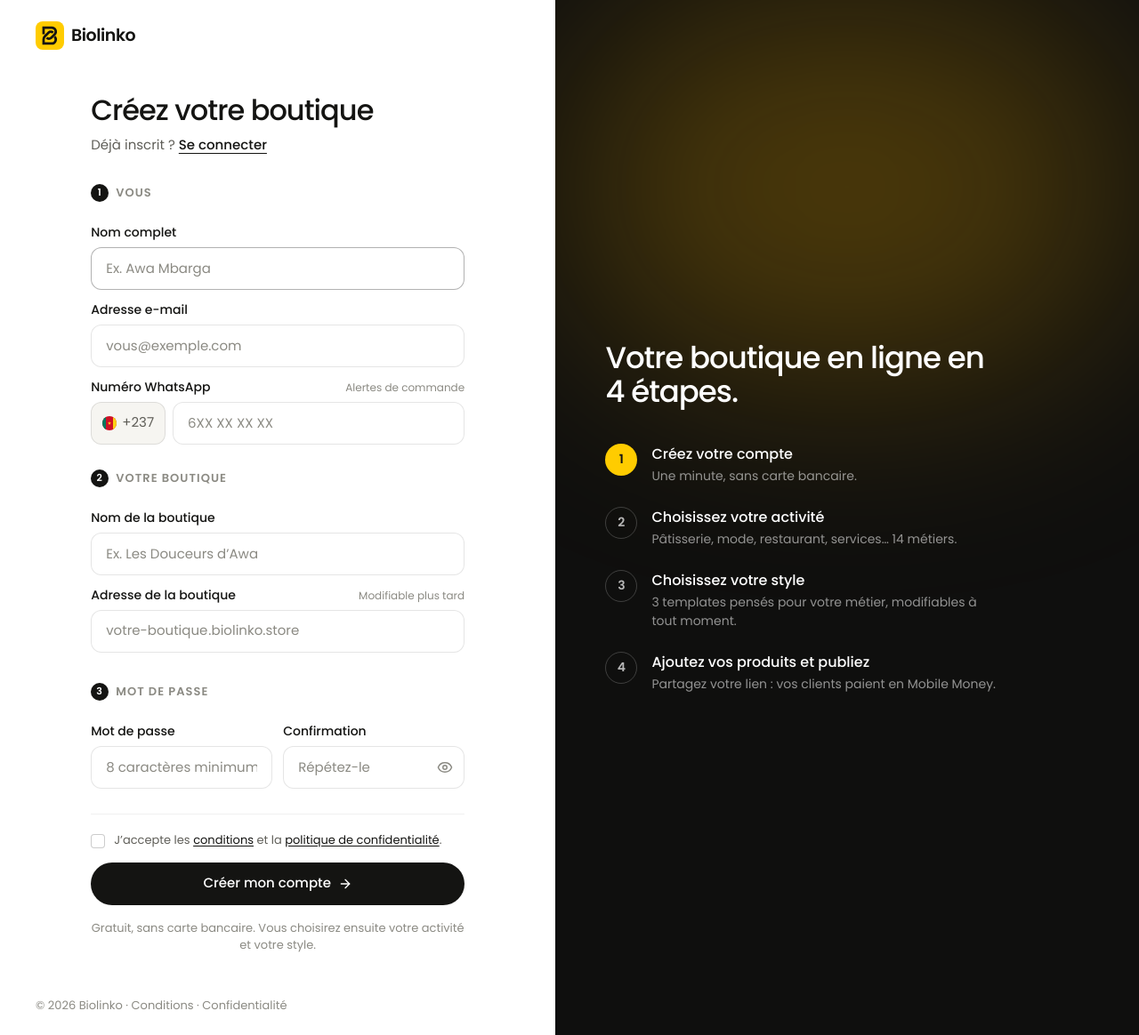
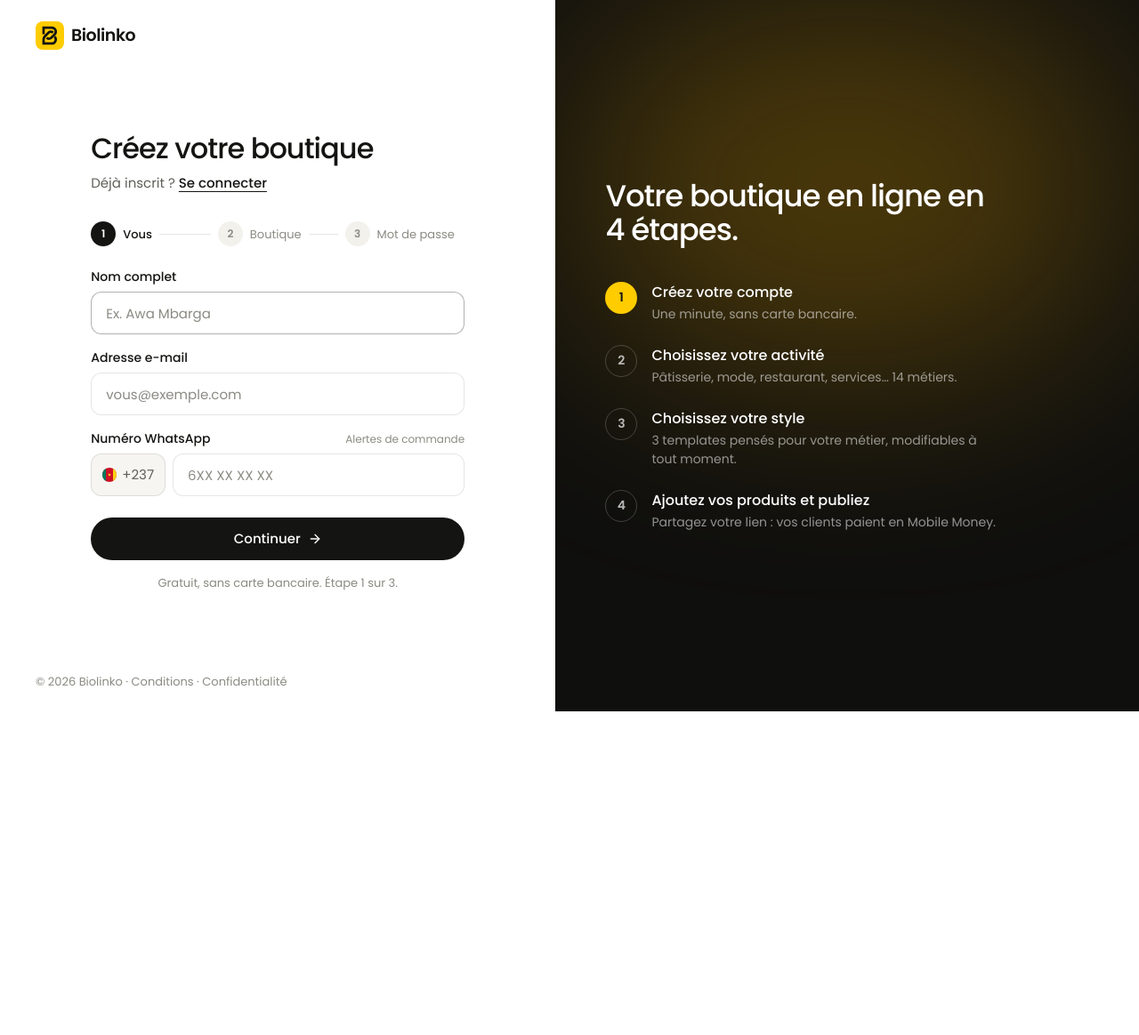
Before and after one commit to Franck-Dimitri/biolinko, a Laravel app: page /register in a window 1280 px wide. Shown: the whole page at 89% size. After the commit the page ends 800 px from the top, so only its background shows below. Run offline with Laravel 12, Linux system fonts and the light colour scheme; style sheets or scripts are compiled from the project's sources; some libraries are stand-ins or nearby versions.

Commit message:
feat(inscription): formulaire en trois étapes

```diff
--- a/resources/js/Pages/Auth/Register.jsx
+++ b/resources/js/Pages/Auth/Register.jsx
@@ -2,27 +2,24 @@ import InputError from '@/Components/UI/InputError';
 import PlanIntentBanner from '@/Components/Dashboard/PlanIntentBanner';
 import AuthShell, { fieldClass, primaryButtonClass } from '@/Layouts/AuthShell';
 import { Head, Link, useForm } from '@inertiajs/react';
-import { useState } from 'react';
-import { ArrowRight, Eye, EyeOff, Loader2 } from 'lucide-react';
+import { useEffect, useState } from 'react';
+import { AnimatePresence, motion } from 'framer-motion';
+import { ArrowLeft, ArrowRight, Check, Eye, EyeOff, Loader2 } from 'lucide-react';
 import SlugField, { slugify, useSlugCheck } from '@/Components/Store/SlugField';
 
 /** « maison-ngono » → « Maison Ngono » (adresse réservée sur la landing). */
 const displayName = (slug) => slug.split('-').map((w) => w.charAt(0).toUpperCase() + w.slice(1)).join(' ');
 
 /*
- * Inscription en trois blocs lisibles, avec des libellés toujours visibles :
- * vous (nom, e-mail, WhatsApp), votre boutique (nom + adresse nom.biolinko.store vérifiée en direct), votre mot de passe.
+ * Inscription en 3 étapes courtes : vous (nom, e-mail, WhatsApp), votre boutique (nom + adresse vérifiée en direct),
+ * votre mot de passe. Chaque étape est vérifiée avant la suivante ; une erreur du serveur ramène à la bonne étape.
  */
-function Group({ n, title, children }) {
-    return (
-        <fieldset className="space-y-3">
-            <legend className="mb-3 flex items-center gap-2 text-[13px] font-semibold uppercase tracking-[0.08em] text-[#8B8A83]">
-                <span className="flex h-5 w-5 items-center justify-center rounded-full bg-[#141412] text-[11px] font-semibold text-white">{n}</span>{title}
-            </legend>
-            {children}
-        </fieldset>
-    );
-}
+// Étapes du formulaire et champs vérifiés à chacune
+const STEPS = [
+    ['Vous', ['name', 'email', 'phone_whatsapp']],
+    ['Boutique', ['store_name', 'store_slug']],
+    ['Mot de passe', ['password', 'password_confirmation', 'terms']],
+];
 
 // Panneau de droite : le parcours qui attend le vendeur après l'inscription
 const JOURNEY = [
@@ -68,9 +65,43 @@ export default function Register({ intendedPlan = null, intendedShop = null, int
     const [slugTouched, setSlugTouched] = useState(false);
     const setStoreName = (value) => setData((d) => ({ ...d, store_name: value, ...(slugTouched ? {} : { store_slug: slugify(value).replace(/-+$/g, '') }) }));
 
+    const [step, setStep] = useState(0);
+    const [local, setLocal] = useState({});
+    const errorOf = (k) => local[k] || errors[k];
+
+    // Erreur renvoyée par le serveur : retour à l'étape du champ concerné
+    useEffect(() => {
+        const i = STEPS.findIndex(([, fields]) => fields.some((f) => errors[f]));
+        if (i > -1 && i < step) setStep(i);
+    }, [errors]);
+
+    const validate = (i) => {
+        const e = {};
+        if (i === 0) {
+            if (data.name.trim().length < 2) e.name = 'Indiquez votre nom complet.';
+            if (!/^\S+@\S+\.\S+$/.test(data.email.trim())) e.email = 'Entrez une adresse e-mail valide.';
+            const digits = data.phone_whatsapp.replace(/\D/g, '').replace(/^237/, '');
+            if (!/^6\d{8}$/.test(digits)) e.phone_whatsapp = 'Entrez un numéro WhatsApp à 9 chiffres (6XX XX XX XX).';
+        }
+        if (i === 1) {
+            if (data.store_name.trim().length < 2) e.store_name = 'Donnez un nom à votre boutique.';
+            if (check.status === 'taken') e.store_slug = 'Cette adresse est déjà prise : choisissez une des propositions.';
+            else if (check.status === 'invalid' || data.store_slug.length < 3) e.store_slug = 'L’adresse doit faire au moins 3 caractères.';
+        }
+        if (i === 2) {
+            if (data.password.length < 8) e.password = 'Le mot de passe doit faire au moins 8 caractères.';
+            else if (data.password !== data.password_confirmation) e.password = 'Les deux mots de passe ne sont pas identiques.';
+            if (!data.terms) e.terms = 'Acceptez les conditions pour créer votre compte.';
+        }
+        setLocal(e);
+        if (Object.keys(e).length) document.getElementById(Object.keys(e)[0])?.focus();
+        return !Object.keys(e).length;
+    };
+
     const submit = (e) => {
         e.preventDefault();
-        if (check.status === 'taken') { document.getElementById('store_slug')?.focus(); return; }
+        if (!validate(step)) return;
+        if (step < STEPS.length - 1) { setStep(step + 1); return; }
         post(route('register'), { onFinish: () => reset('password', 'password_confirmation') });
     };
 
@@ -79,7 +110,7 @@ export default function Register({ intendedPlan = null, intendedShop = null, int
             <Label htmlFor={name} hint={hint}>{label}</Label>
             <input id={name} name={name} value={data[name]} placeholder={placeholder} required
                 className={fieldClass} onChange={(e) => setData(name, e.target.value)} {...props} />
-            <InputError message={errors[name]} className="mt-1.5" />
+            <InputError message={errorOf(name)} className="mt-1.5" />
         </div>
     );
     const passwordType = showPassword ? 'text' : 'password';
@@ -99,8 +130,27 @@ export default function Register({ intendedPlan = null, intendedShop = null, int
                     </div>
                 )}
 
-                <form onSubmit={submit} className="space-y-7">
-                    <Group n="1" title="Vous">
+                <form onSubmit={submit} noValidate>
+                    {/* Étapes */}
+                    <ol className="mb-6 flex items-center gap-2" aria-label="Étapes de l’inscription">
+                        {STEPS.map(([label], i) => (
+                            <li key={label} className="flex min-w-0 flex-1 items-center gap-2">
+                                <button type="button" disabled={i > step} onClick={() => setStep(i)} aria-current={i === step ? 'step' : undefined}
+                                    className="flex min-w-0 items-center gap-2 text-left disabled:cursor-default">
+                                    <span className={`flex h-7 w-7 shrink-0 items-center justify-center rounded-full text-[12px] font-semibold transition-colors ${i < step ? 'bg-[#16A34A] text-white' : i === step ? 'bg-[#141412] text-white' : 'bg-[#F2F1EC] text-[#8B8A83]'}`}>
+                                        {i < step ? <Check className="h-3.5 w-3.5" strokeWidth={3} /> : i + 1}
+                                    </span>
+                                    <span className={`truncate text-[13px] ${i === step ? 'font-medium text-[#141412]' : 'hidden text-[#8B8A83] sm:inline'}`}>{label}</span>
+                                </button>
+                                {i < STEPS.length - 1 && <span className={`h-px min-w-3 flex-1 ${i < step ? 'bg-[#16A34A]' : 'bg-black/10'}`} aria-hidden />}
+                            </li>
+                        ))}
+                    </ol>
+
+                    <AnimatePresence mode="wait">
+                        <motion.div key={step} initial={{ opacity: 0, x: 16 }} animate={{ opacity: 1, x: 0 }} exit={{ opacity: 0, x: -16 }} transition={{ duration: 0.2 }} className="space-y-4">
+                            {step === 0 && (
+                                <>
                                     {input('name', 'Nom complet', 'Ex. Awa Mbarga', { type: 'text', autoFocus: true, autoComplete: 'name' })}
                                     {input('email', 'Adresse e-mail', 'vous@exemple.com', { type: 'email', inputMode: 'email', autoComplete: 'email' })}
                                     <div>
@@ -112,60 +162,69 @@ export default function Register({ intendedPlan = null, intendedShop = null, int
                                             <input id="phone_whatsapp" name="phone_whatsapp" type="tel" inputMode="tel" autoComplete="tel-national" required placeholder="6XX XX XX XX"
                                                 value={data.phone_whatsapp} onChange={(e) => setData('phone_whatsapp', e.target.value)} className={`${fieldClass} min-w-0 flex-1`} />
                                         </div>
-                            <InputError message={errors.phone_whatsapp} className="mt-1.5" />
+                                        <InputError message={errorOf('phone_whatsapp')} className="mt-1.5" />
                                     </div>
-                    </Group>
+                                </>
+                            )}
 
-                    <Group n="2" title="Votre boutique">
+                            {step === 1 && (
+                                <>
                                     <div>
                                         <Label htmlFor="store_name">Nom de la boutique</Label>
-                            <input id="store_name" name="store_name" value={data.store_name} placeholder="Ex. Les Douceurs d’Awa"
+                                        <input id="store_name" name="store_name" value={data.store_name} placeholder="Ex. Les Douceurs d’Awa" autoFocus
                                             required maxLength={60} autoComplete="organization" className={fieldClass} onChange={(e) => setStoreName(e.target.value)} />
-                            <InputError message={errors.store_name} className="mt-1.5" />
+                                        <InputError message={errorOf('store_name')} className="mt-1.5" />
                                     </div>
                                     <div>
                                         <Label htmlFor="store_slug" hint="Modifiable plus tard">Adresse de la boutique</Label>
                                         <SlugField value={data.store_slug} check={check}
                                             onChange={(v) => { setSlugTouched(true); setData('store_slug', v); }} />
-                            <InputError message={errors.store_slug} className="mt-1" />
+                                        <InputError message={errorOf('store_slug')} className="mt-1" />
                                     </div>
-                    </Group>
+                                </>
+                            )}
 
-                    <Group n="3" title="Mot de passe">
-                        <div className="grid gap-3 sm:grid-cols-2">
+                            {step === 2 && (
+                                <>
                                     <div>
                                         <Label htmlFor="password">Mot de passe</Label>
-                                <input id="password" name="password" type={passwordType} value={data.password} placeholder="8 caractères minimum"
-                                    required autoComplete="new-password" className={fieldClass} onChange={(e) => setData('password', e.target.value)} />
-                            </div>
-                            <div>
-                                <Label htmlFor="password_confirmation">Confirmation</Label>
                                         <div className="relative">
-                                    <input id="password_confirmation" name="password_confirmation" type={passwordType} value={data.password_confirmation}
-                                        placeholder="Répétez-le" required autoComplete="new-password"
-                                        className={`${fieldClass} pr-11`} onChange={(e) => setData('password_confirmation', e.target.value)} />
+                                            <input id="password" name="password" type={passwordType} value={data.password} placeholder="8 caractères minimum" autoFocus
+                                                required autoComplete="new-password" className={`${fieldClass} pr-11`} onChange={(e) => setData('password', e.target.value)} />
                                             <button type="button" onClick={() => setShowPassword((v) => !v)} aria-label={showPassword ? 'Masquer les mots de passe' : 'Afficher les mots de passe'}
                                                 className="absolute inset-y-0 right-0 flex w-11 items-center justify-center text-[#8B8A83] hover:text-[#141412]">
                                                 {showPassword ? <EyeOff className="h-[18px] w-[18px]" /> : <Eye className="h-[18px] w-[18px]" />}
                                             </button>
                                         </div>
                                     </div>
+                                    <div>
+                                        <Label htmlFor="password_confirmation">Confirmation</Label>
+                                        <input id="password_confirmation" name="password_confirmation" type={passwordType} value={data.password_confirmation}
+                                            placeholder="Répétez-le" required autoComplete="new-password" className={fieldClass} onChange={(e) => setData('password_confirmation', e.target.value)} />
+                                        <InputError message={errorOf('password') || errorOf('password_confirmation')} className="mt-1.5" />
                                     </div>
-                        <InputError message={errors.password || errors.password_confirmation} className="mt-1.5" />
-                    </Group>
-
-                    <div className="space-y-4 border-t border-black/[0.06] pt-5">
-                        <label className="flex items-start gap-2.5 text-[13px] leading-snug text-[#5F5E58]">
-                            <input type="checkbox" name="terms" required checked={data.terms} onChange={(e) => setData('terms', e.target.checked)}
+                                    <label className="flex items-start gap-2.5 pt-1 text-[13px] leading-snug text-[#5F5E58]">
+                                        <input id="terms" type="checkbox" name="terms" required checked={data.terms} onChange={(e) => setData('terms', e.target.checked)}
                                             className="mt-0.5 h-4 w-4 shrink-0 rounded border-black/20 text-[#141412] focus:ring-0" />
                                         <span>J’accepte les <Link href={route('legal.terms')} target="_blank" className="text-[#141412] underline underline-offset-2">conditions</Link> et la <Link href={route('legal.privacy')} target="_blank" className="text-[#141412] underline underline-offset-2">politique de confidentialité</Link>.</span>
                                     </label>
-                        <InputError message={errors.terms} />
-                        <button type="submit" disabled={processing} className={primaryButtonClass}>
-                            {processing ? <><Loader2 className="h-4 w-4 animate-spin" /> Création du compte…</> : <>Créer mon compte <ArrowRight className="h-4 w-4" /></>}
+                                    <InputError message={errorOf('terms')} />
+                                </>
+                            )}
+                        </motion.div>
+                    </AnimatePresence>
+
+                    <div className="mt-6 flex items-center gap-3">
+                        {step > 0 && (
+                            <button type="button" onClick={() => { setLocal({}); setStep(step - 1); }} aria-label="Étape précédente"
+                                className="flex h-12 w-12 shrink-0 items-center justify-center rounded-full border border-black/15 text-[#141412] hover:border-black/40"><ArrowLeft className="h-4 w-4" /></button>
+                        )}
+                        <button type="submit" disabled={processing || (step === 1 && check.status === 'checking')} className={primaryButtonClass}>
+                            {processing ? <><Loader2 className="h-4 w-4 animate-spin" /> Création du compte…</>
+                                : step < STEPS.length - 1 ? <>Continuer <ArrowRight className="h-4 w-4" /></> : <>Créer mon compte <ArrowRight className="h-4 w-4" /></>}
                         </button>
-                        <p className="text-center text-[13px] text-[#8B8A83]">Gratuit, sans carte bancaire. Vous choisirez ensuite votre activité et votre style.</p>
                     </div>
+                    <p className="mt-4 text-center text-[13px] text-[#8B8A83]">Gratuit, sans carte bancaire. Étape {step + 1} sur {STEPS.length}.</p>
                 </form>
             </AuthShell>
         </>
```
Lines whose indentation alone changed are shown as unchanged.
